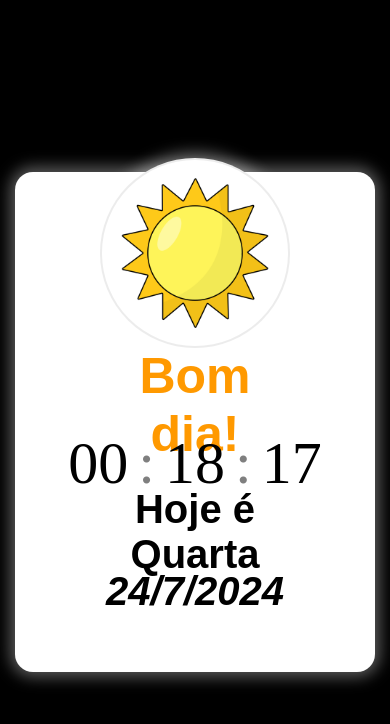
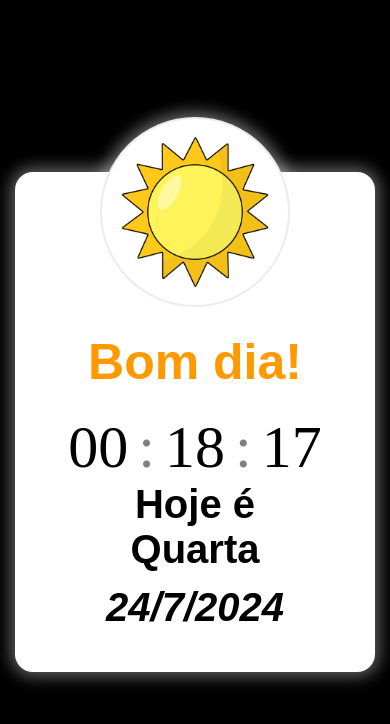
Before and after one commit to LUDv-10/JS-HORA-E-DIA, a plain HTML site: page index.html in a window 390 px wide. Drawn offline with Linux system fonts and the light colour scheme.

Commit message:
JS-HORA-E-DIA
BUGS FIX
RESPONSIVO ADD

```diff
--- a/Styles.Css
+++ b/Styles.Css
@@ -12,11 +12,27 @@ body {
   background-color: rgb(0, 0, 0);
 }
 
+#fundo {
+  position: absolute;
+  top: 50%;
+  left: 50%;
+  transform: translate(-50%, -50%);
+
+  display: flex;
+  flex-flow: row nowrap;
+  justify-content: center;
+  align-items: center;
+  padding: 250px 180px;
+  background-color: rgb(255, 255, 255);
+  border-radius: 18px;
+  box-shadow: 0px 0px 15px 5px rgba(255, 255, 255, 0.356);
+}
+
 .Images IMG {
   background-color: rgb(255, 255, 255);
   width: 190px;
   position: absolute;
-  top: 30%;
+  top: 8%;
   left: 50%;
   transform: translate(-50%, -50%);
   border: 2px solid rgba(0, 0, 0, 0.075);
@@ -26,9 +42,10 @@ body {
 
 .Dia p {
   position: absolute;
-  top: 63%;
+  top: 71%;
   left: 50%;
   transform: translate(-50%, -50%);
+  width: 235px;
   text-align: center;
   color: rgb(0, 0, 0);
   font-size: 40px;
@@ -38,7 +55,7 @@ body {
 }
 .Data p {
   position: absolute;
-  top: 70%;
+  top: 87%;
   left: 50%;
   transform: translate(-50%, -50%);
   text-align: center;
@@ -51,9 +68,10 @@ body {
 }
 .Horario p {
   position: absolute;
-  top: 48%;
+  top: 38%;
   left: 50%;
   transform: translate(-50%, -50%);
+  width: 250px;
   text-align: center;
   color: rgb(0, 0, 0);
   font-size: 50px;
@@ -76,26 +94,10 @@ body {
   font-family: Arial, Helvetica, sans-serif;
 }
 
-#fundo {
-  position: absolute;
-  top: 50%;
-  left: 50%;
-  transform: translate(-50%, -50%);
-
-  display: flex;
-  flex-flow: row nowrap;
-  justify-content: center;
-  align-items: center;
-  padding: 250px 180px;
-  background-color: rgb(255, 255, 255);
-  border-radius: 18px;
-  box-shadow: 0px 0px 15px 5px rgba(255, 255, 255, 0.356);
-}
-
 .Relogio {
   display: flex;
   position: absolute;
-  top: 56%;
+  top: 57%;
   left: 50%;
   transform: translate(-50%, -50%);
   gap: 10px;
--- a/index.html
+++ b/index.html
@@ -7,8 +7,7 @@
     <title>JS-HORA-E-DIA</title>
   </head>
   <body>
-    <div id="fundo"></div>
-
+    <div id="fundo">
       <div class="Images">
         <img id="IMG" src="" />
       </div>
@@ -30,7 +29,7 @@
         <span id="minutos">00</span>
         <span id="segundos">00</span>
       </div>
-
+    </div>
     <script src="js/DATA.js"></script>
     <script src="js/DIA.js"></script>
     <script src="js/HORARIO.js"></script>
```
Lines whose indentation alone changed are shown as unchanged.
